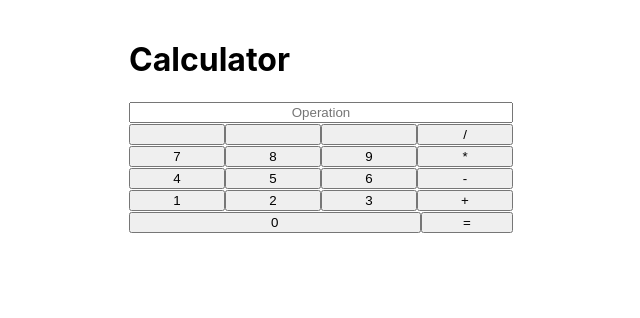
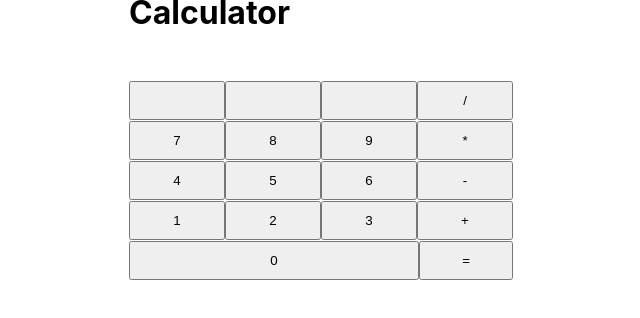
Before and after one commit to axes-musty/calculator, a React (Create React App) app: page / in a window 1280 px wide. Shown: the top 318 px of the page, without its empty margins (319-959 px from the left). Built offline with nearby package versions, Linux system fonts and the light colour scheme.

Commit message:
Change input to span

```diff
--- a/src/App.css
+++ b/src/App.css
@@ -1,14 +1,28 @@
-.cmdline{
+.resultbox{
+  display: flex;
+  justify-content: center;
+  font-size: 20;
   width: 100%;
-  text-align: center;
+  min-height: 25px;
+  text-align: right;
+
+}
+
+.rowCommandLine {
+  align-self: center;
+  display: flex;
+  width: 50%;
+  height: 100%;
 }
 
 .btn {
+  padding: 10px;
   width: 100%;
   height: 100%;
 }
 .calcbtn {
-  width: 350%;
+  padding: 10px;
+  width: 363%;
   height: 100%;
 }
 
@@ -18,13 +32,6 @@
   width: 50%;
   height: 100%;
 }
-.rowCommandLine {
-  align-self: center;
-  display: flex;
-  width: 50%;
-  height: 50%;
-}
-
 
 .container {
   display: flex; /* or inline-flex */
--- a/src/App.js
+++ b/src/App.js
@@ -13,7 +13,9 @@ const App = () => {
             </div>
 
             <div className='rowCommandLine'>
-                <CommandLine />
+                <div className='resultbox'>
+                    <CommandLine />
+                </div>
             </div>
             <div className='row'>
                 <MyButton name=''/>
--- a/src/components/CommandLine.js
+++ b/src/components/CommandLine.js
@@ -7,7 +7,8 @@ import { AppContext } from '../context/AppContext';
 const CommandLine = () => {
     const { content } = useContext(AppContext);
     return (
-        <input className='cmdline' placeholder='Operation'  type="text" value={content}></input>
+            <span>{content}</span>
+        /* <input className='cmdline' placeholder='Operation'  type="text" value={content}></input> */
     )
 }
 export default CommandLine;
```
